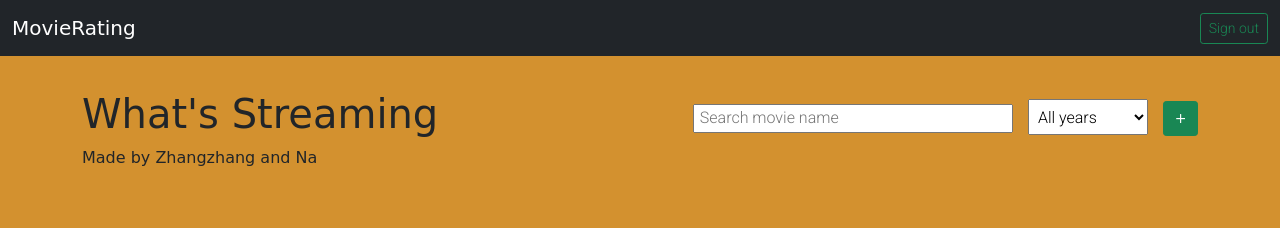
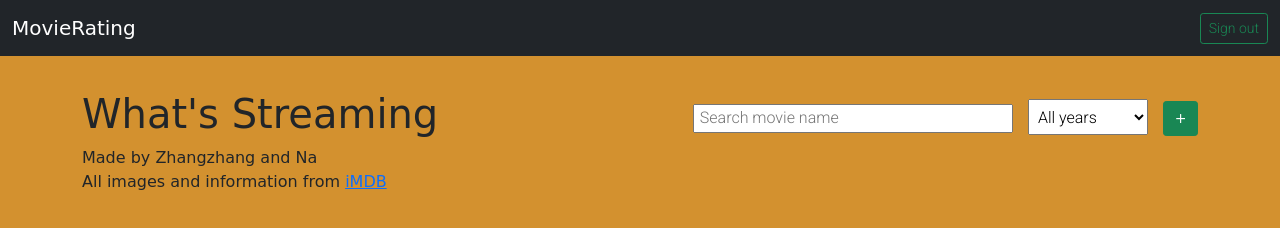
Before and after one commit to gloria20070108/MoiveRatingApp, a website: page public/home.html in a window 1280 px wide. Drawn offline with nearby package versions, Linux system fonts and the light colour scheme; no server answers; a web font is replaced by a local one.

Commit message:
add reference to footer

```diff
--- a/public/home.html
+++ b/public/home.html
@@ -177,7 +177,13 @@
           </div>
         </header>
         <div id="movie-container"></div>
-        <footer>Made by Zhangzhang and Na</footer>
+        <footer>
+          <div>Made by Zhangzhang and Na</div>
+          <div>
+            All images and information from
+            <a href="https://www.imdb.com/">iMDB</a>
+          </div>
+        </footer>
       </div>
     </body>
 
```
Also changed, not shown: public/details.html (+7 -0 lines).
